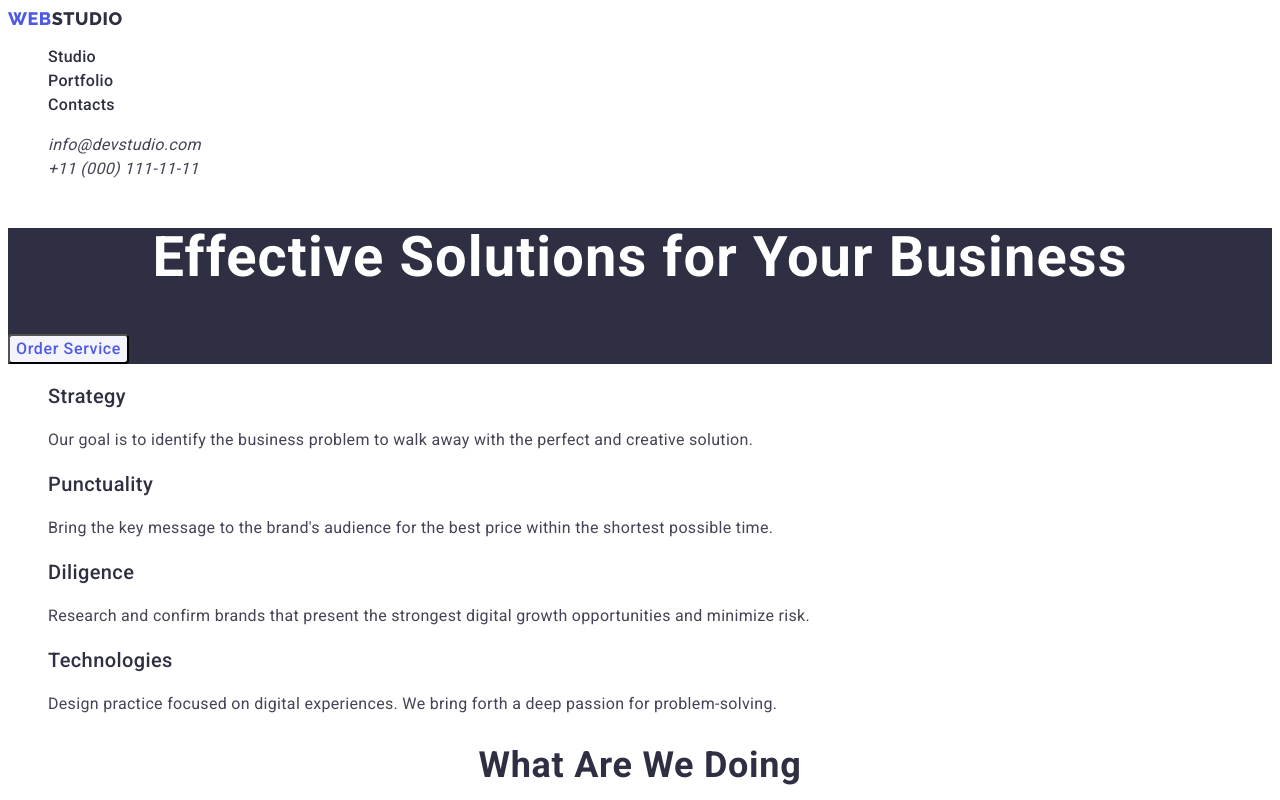
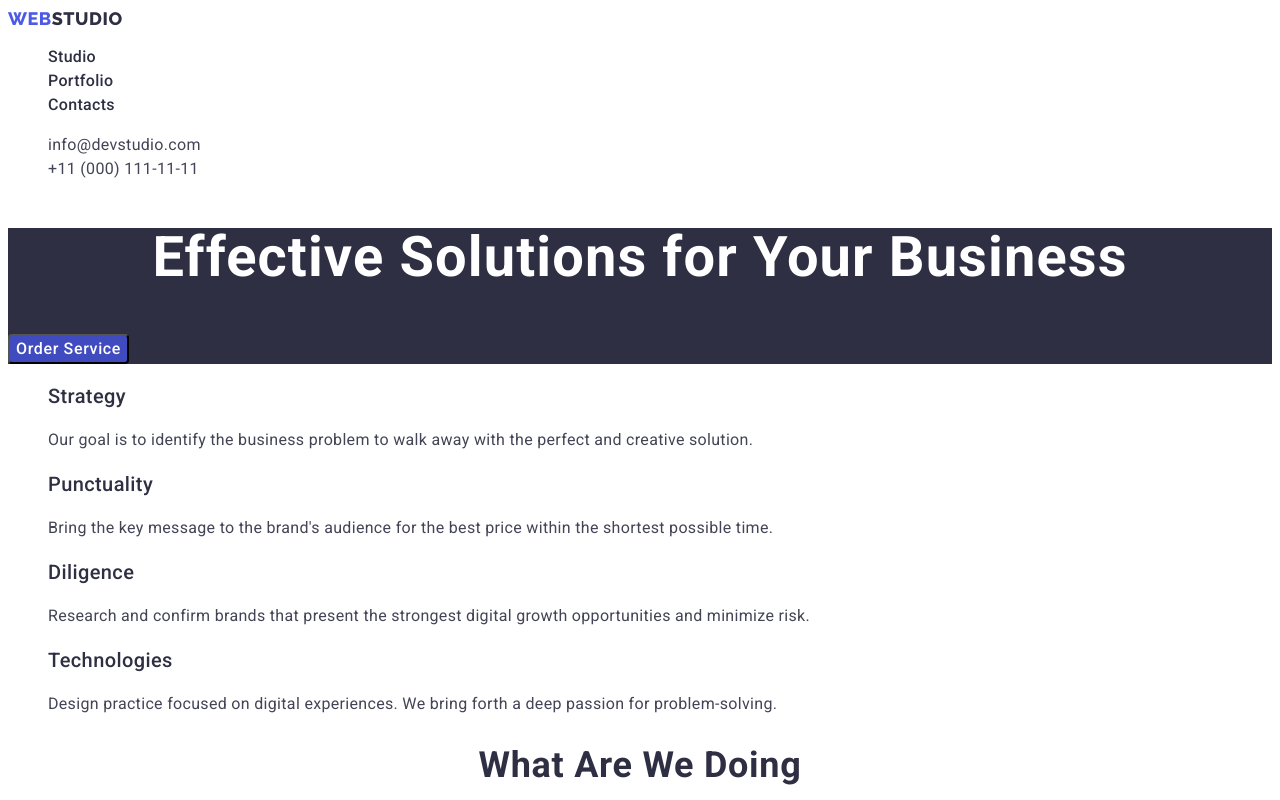
Before and after one commit to Loudnessy/goit-markup-hw-02, a plain HTML site: page index.html in a window 1280 px wide. Shown: the top 800 px of the page. Drawn offline with Linux system fonts and the light colour scheme.

Commit message:
fixing project 4

```diff
--- a/css/styles.css
+++ b/css/styles.css
@@ -43,7 +43,9 @@ text-decoration: none;
 .header-nav .our-links:is(:hover, :focus) {
     color: var(--fourth-color);
 }
-
+.contacts-addresses {
+font-style: normal;
+}
 .contact {
     font-family: 'Roboto', sans-serif;
 font-size: 16px;
@@ -75,14 +77,14 @@ text-align: center;
         font-size: 16px;
         line-height: 1.5;
         letter-spacing: 0.04em;
-        color: var(--brand-color);
-        background-color: var(--sixth-color);
+        color: var(--fifth-color);
+        background-color: var(--fourth-color);
         cursor: pointer;
         border-radius: 4px;
 }
 .order-btn:is(:hover, :focus) {
-    background-color: var(--fourth-color);
-    color: var(--fifth-color);
+    background-color: var(--sixth-color);
+    color: var(--brand-color)
 }
 .about-us .header-about-us {
         font-weight: 500;
```
